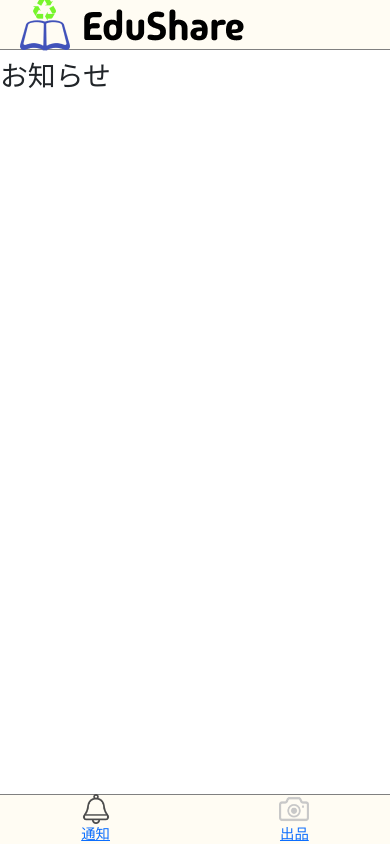
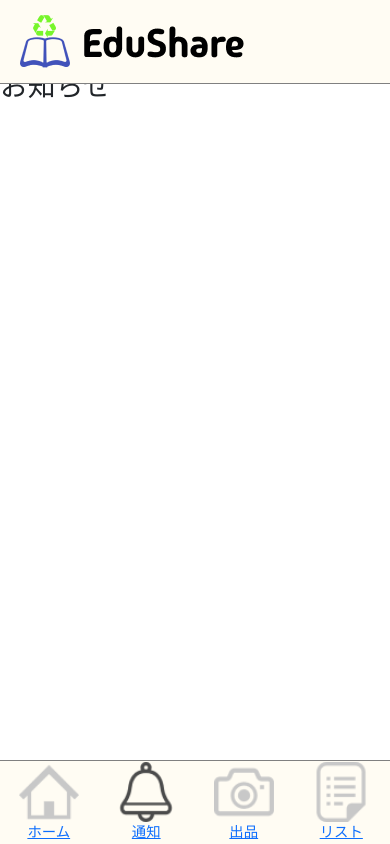
Before and after one commit to 04daiki/EduShere, a Flask app: page /notification in a window 390 px wide. Run offline with Flask 3, Linux system fonts and the light colour scheme; the visitor is signed in with stand-in values (Sample User, id 1); data that the repository does not hold is empty.

Commit message:
通知画面上げ直し

```diff
--- a/templates/notification.html
+++ b/templates/notification.html
@@ -100,67 +100,4 @@
         font-family: Arial, sans-serif;
     }
 
-    /* ヘッダー */
-    header {
-        display: flex;
-        justify-content: space-between;
-        align-items: center;
-        padding: 10px 20px;
-        background-color: #FFFCF3;
-        color: black;
-        border-bottom: 1px solid #808080;
-        position: fixed;
-        top: 0;
-        width: 100%;
-        height: var(--header-height); /* ヘッダーの高さを変数で指定 */
-        z-index: 5000;
-    }
-
-    /* メイン */
-    main {
-        padding-top: calc(var(--header-height) + 10px); /* ヘッダーの高さ分余白を追加 */
-        padding-bottom: calc(var(--footer-height) + 10px); /* フッターの高さ分余白を追加 */
-    }
-
-    /* フッター */
-    footer {
-        display: flex;
-        justify-content: center;
-        align-items: center;
-        padding: 10px 0;
-        background-color: #FFFCF3;
-        color: black;
-        border-top: 1px solid #808080;
-        position: fixed;
-        bottom: 0;
-        width: 100%;
-        height: var(--footer-height); /* フッターの高さを変数で指定 */
-    }
-    footer .tab {
-        display: flex;
-        flex-direction: column;
-        align-items: center;
-        font-size: 0.9em;
-        cursor: pointer;
-        margin: 0 10vh;
-    }
-    footer .tab img {
-        width: 40px;
-        height: 40px;
-    }
-
-    /* レスポンシブ対応 */
-    @media (max-width: 480px) {
-        header, footer {
-            height: 50px; /* モバイル向けに高さを調整 */
-        }
-        footer .tab img {
-            width: 30px;
-            height: 30px;
-        }
-        main {
-            padding-top: calc(50px + 10px); /* ヘッダー高さに合わせて調整 */
-            padding-bottom: calc(50px + 10px);
-        }
-    }
 </style>
```
